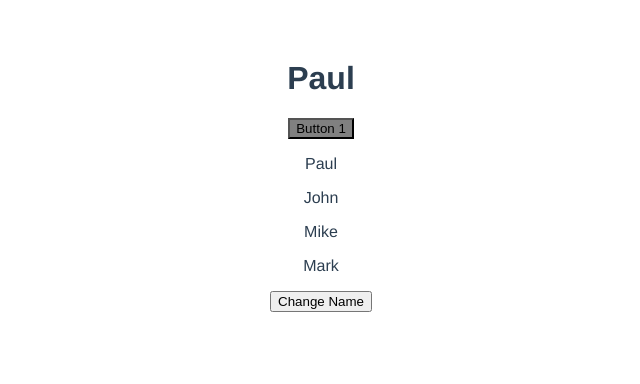
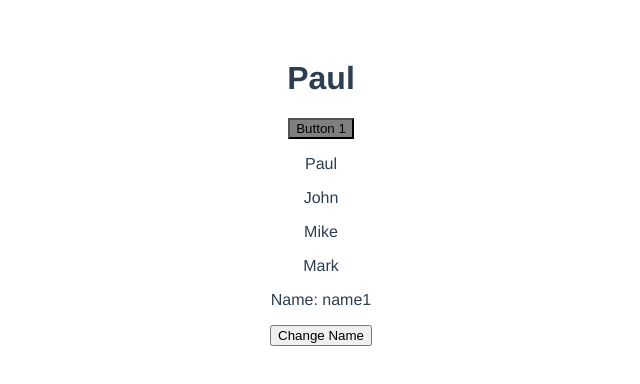
Before and after one commit to PaulPintang/Vue.Js-2022, a Vue app: page / in a window 1280 px wide. Shown: the top 384 px of the page, without its empty margins (319-959 px from the left). Built offline with nearby package versions, Linux system fonts and the light colour scheme.

Commit message:
click event:change object value

```diff
--- a/src/App.vue
+++ b/src/App.vue
@@ -16,8 +16,11 @@ export default {
   data() {
     return {
       names: [],
+      name: "name1",
+      age: 20,
     };
   },
+
   created() {
     this.names = [
       {
--- a/src/components/ClickedEvent.vue
+++ b/src/components/ClickedEvent.vue
@@ -1,5 +1,6 @@
 <template>
   <div>
+    <p>Name: {{ name }}</p>
     <button @click="changeName">Change Name</button>
   </div>
 </template>
@@ -7,9 +8,19 @@
 <script>
 export default {
   name: "ClickedEvent",
+  props: {
+    names: Array,
+  },
+  data() {
+    return {
+      name: "name1",
+      age: 20,
+    };
+  },
   methods: {
     changeName() {
-      console.log("change name");
+      //   console.log("change name");
+      this.name = "asdsadsa";
     },
   },
 };
```
